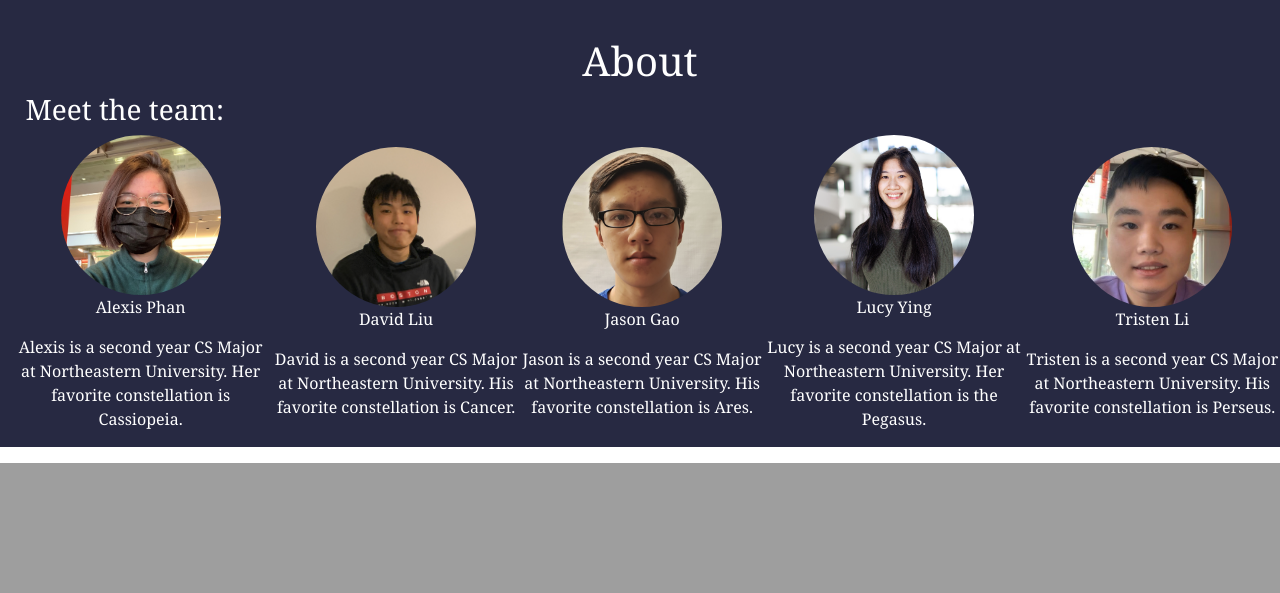
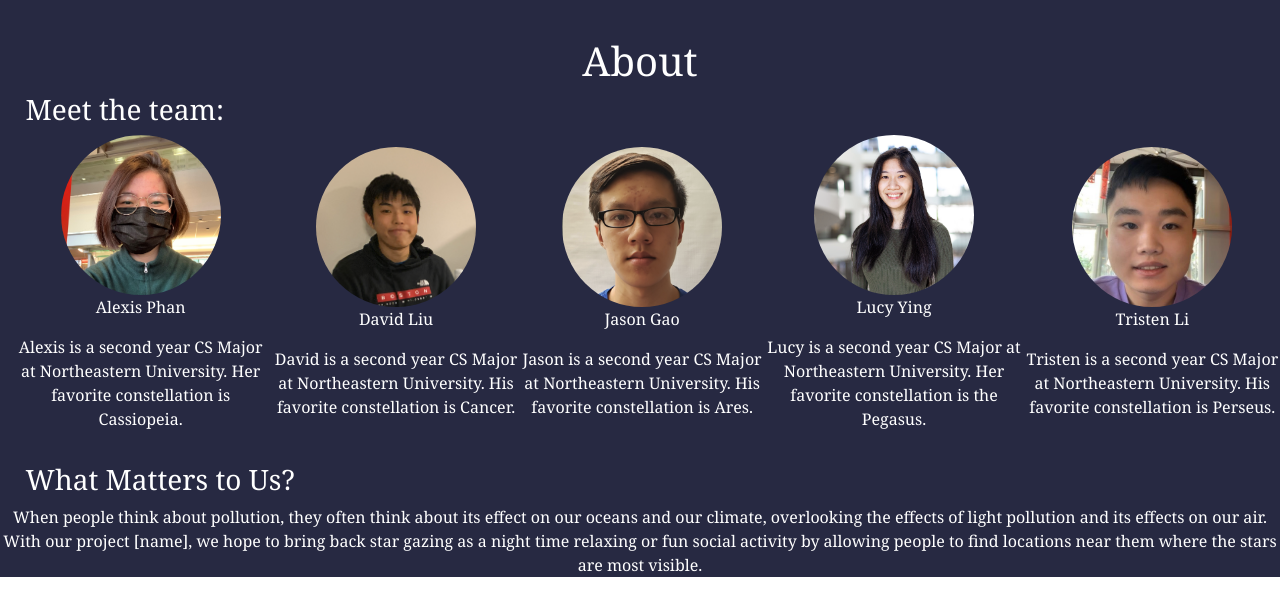
Before and after one commit to tjdli/HackBeanpot-2022, a Django app: page / in a window 1280 px wide. Shown: the part 801-1394 px from the top of the page. Before the commit the page ends 1264 px from the top, so only its background shows below. Run offline with Django 4.2, Linux system fonts and the light colour scheme.

Commit message:
recommitting

```diff
--- a/star_gazing/star_site/templates/star_site/home.html
+++ b/star_gazing/star_site/templates/star_site/home.html
@@ -43,22 +43,8 @@
                 <p>Tristen is a second year CS Major at Northeastern University. His favorite constellation is Perseus.</p>
             </li>
         </ul>
-        <!-- <table style="width:30%">
-            <tr>
-                <td><img class="alexis" src="{% static 'star_site/images/placeholder2.jpg' %}" alt="Alexis Phan"/>
-                    <p>Alexis Phan</p>
-                </td>
-                <td>
-                    <img class="profile" src="{% static 'star_site/images/placeholder1.png' %}" alt="David Liu"/>
-                </td>
-                <td>
-                    <img class="profile" src="{% static 'star_site/images/placeholder3.png' %}" alt="Jason Gao"/>
-                </td>
-                <td>
-                    <img class="profile" src="{% static 'star_site/images/lucy.png' %}" alt="Lucy Ying"/>
-                </td>
-            </tr>
-        </table> -->
+        <h3>What Matters to Us?</h3>
+        <p>When people think about pollution, they often think about its effect on our oceans and our climate, overlooking the effects of light pollution and its effects on our air. With our project [name], we hope to bring back star gazing as a night time relaxing or fun social activity by allowing people to find locations near them where the stars are most visible.</p>
     </div>
 </body>
 </html>
```
